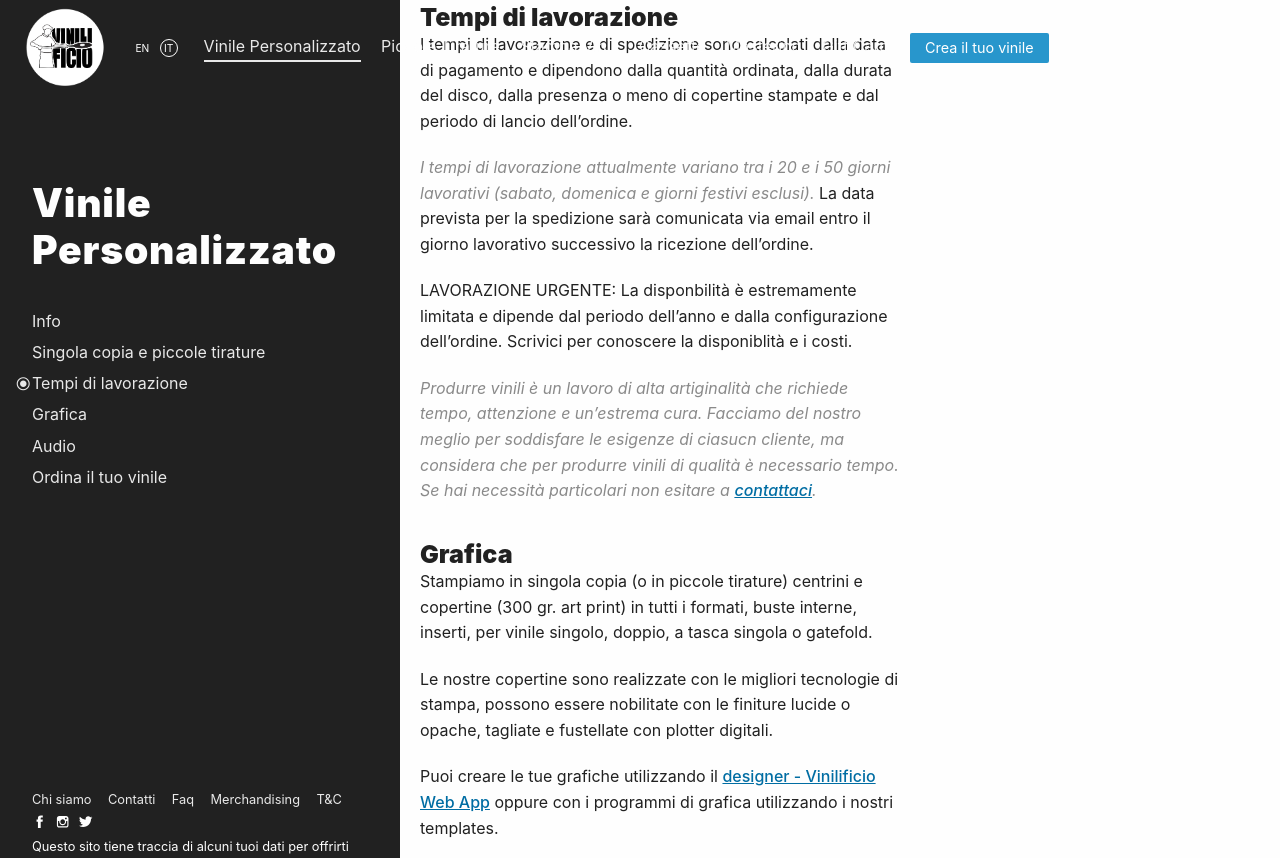
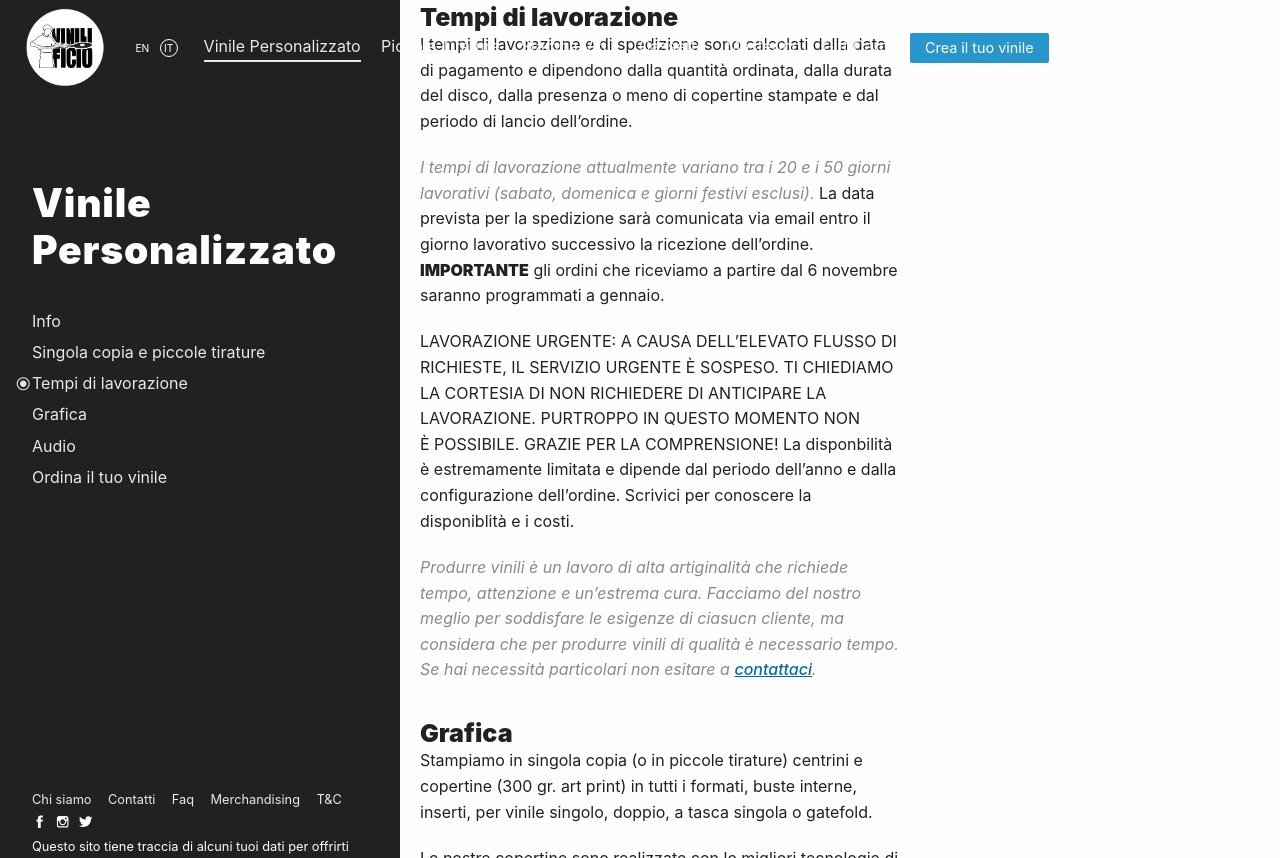
Before and after one commit to Vinilificio/vinilificio.com, a Jekyll site: the page built from _pages/copia-singola.md, in a window 1280 px wide and 900 px high, scrolled down 2020 px, cut to the strip 0-858 px from the top of the window. Built offline with Jekyll 4.4.1, drawn with Linux system fonts in a browser that asks for light colours; nearby versions of some CDN libraries; comment, search, counter and statistics services are not loaded.

Commit message:
aggiornamento tempistiche

```diff
--- a/_pages/copia-singola.md
+++ b/_pages/copia-singola.md
@@ -62,9 +62,10 @@ Con l' [App di Vinilificio](https://app.vinilificio.com) in maniera semplice ed
 ### Tempi di lavorazione
 I tempi di lavorazione e di spedizione sono calcolati dalla data di pagamento e dipendono dalla quantità ordinata, dalla durata del disco, dalla presenza o meno di copertine stampate e dal periodo di lancio dell'ordine.
 
-<i>I tempi di lavorazione attualmente variano tra i 20 e i 50 giorni lavorativi (sabato, domenica e giorni festivi esclusi).</i> La data prevista per la spedizione sarà comunicata via email entro il giorno lavorativo successivo la ricezione dell'ordine.
+<i>I tempi di lavorazione attualmente variano tra i 20 e i 50 giorni lavorativi (sabato, domenica e giorni festivi esclusi).</i> La data prevista per la spedizione sarà comunicata via email entro il giorno lavorativo successivo la ricezione dell'ordine. <b>IMPORTANTE</b> gli ordini che riceviamo a partire dal 6 novembre saranno programmati a gennaio.
 
-LAVORAZIONE URGENTE: La disponbilità è estremamente limitata e dipende dal periodo dell'anno e dalla configurazione dell'ordine. Scrivici per conoscere la disponiblità e i costi.<br>
+LAVORAZIONE URGENTE: A CAUSA DELL'ELEVATO FLUSSO DI RICHIESTE, IL SERVIZIO URGENTE È SOSPESO. TI CHIEDIAMO LA CORTESIA DI NON RICHIEDERE DI ANTICIPARE LA LAVORAZIONE. PURTROPPO IN QUESTO MOMENTO NON È POSSIBILE. GRAZIE PER LA COMPRENSIONE!
+La disponbilità è estremamente limitata e dipende dal periodo dell'anno e dalla configurazione dell'ordine. Scrivici per conoscere la disponiblità e i costi.<br>
 
 
 _Produrre vinili è un lavoro di alta artiginalità che richiede tempo, attenzione e un'estrema cura. Facciamo del nostro meglio per soddisfare le esigenze di ciasucn cliente, ma considera che per produrre vinili di qualità è necessario tempo. Se hai necessità particolari non esitare a [contattaci](/contatti/)._
```
